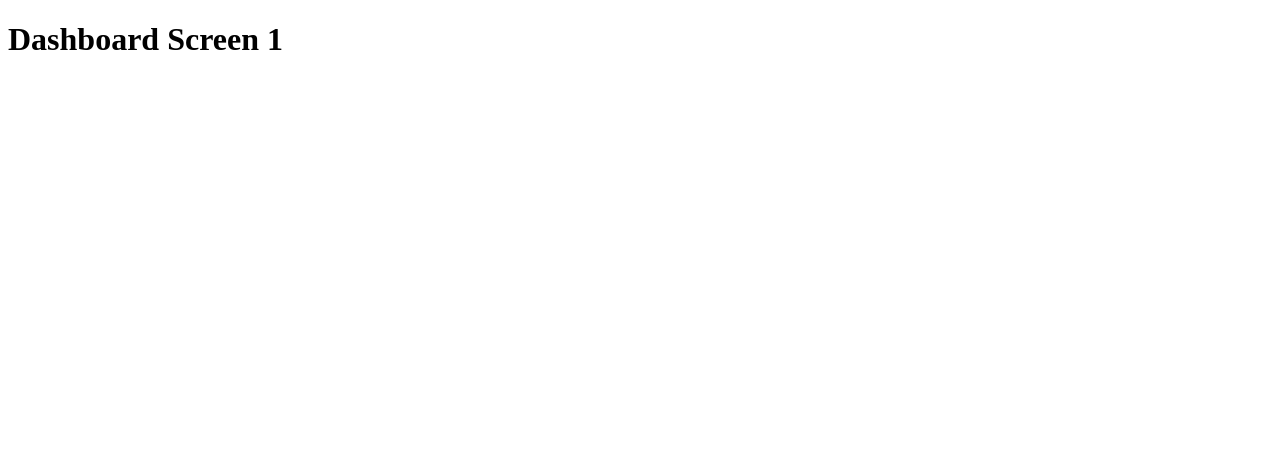
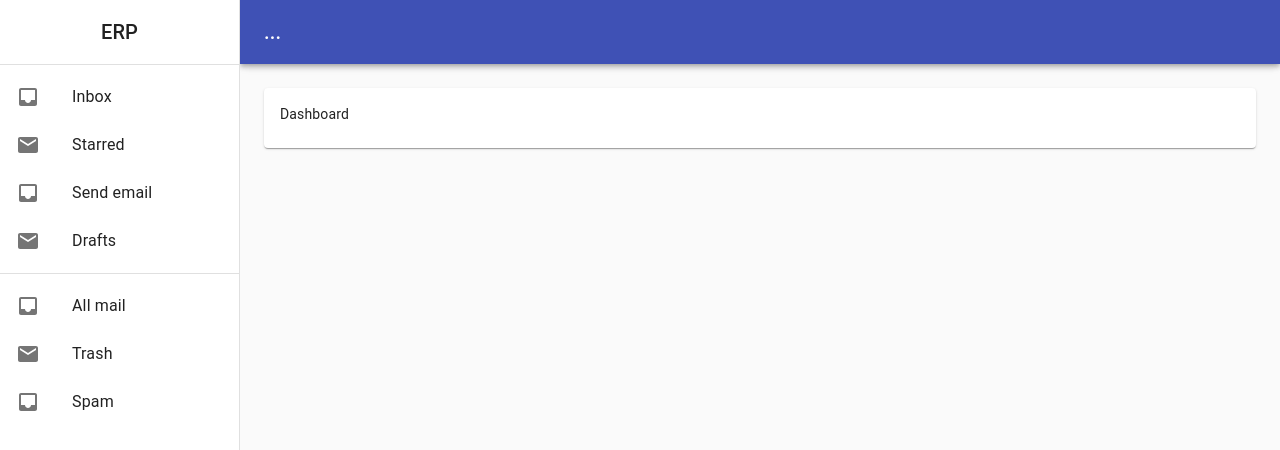
Before and after one commit to c3n7ly-commissions/erp_reactful_client, a React (Create React App) app: page /dashboard_screen_1 in a window 1280 px wide. Shown: the top 450 px of the page. Built offline with nearby package versions, Linux system fonts and the light colour scheme.

Commit message:
Using basepage on dashboard

```diff
--- a/src/pages/dashboards/DashboardScreen1.js
+++ b/src/pages/dashboards/DashboardScreen1.js
@@ -1,4 +1,5 @@
 import { useEffect } from 'react';
+import BasePage01 from '../base/base01';
 // import axios from 'axios';
 
 // const getAuthDetails = () => {
@@ -28,7 +29,7 @@ export function DashboardScreen1() {
 
   return (
     <div>
-      <h1>Dashboard Screen 1</h1>
+      <BasePage01>Dashboard</BasePage01>
     </div>
   );
 }
```
